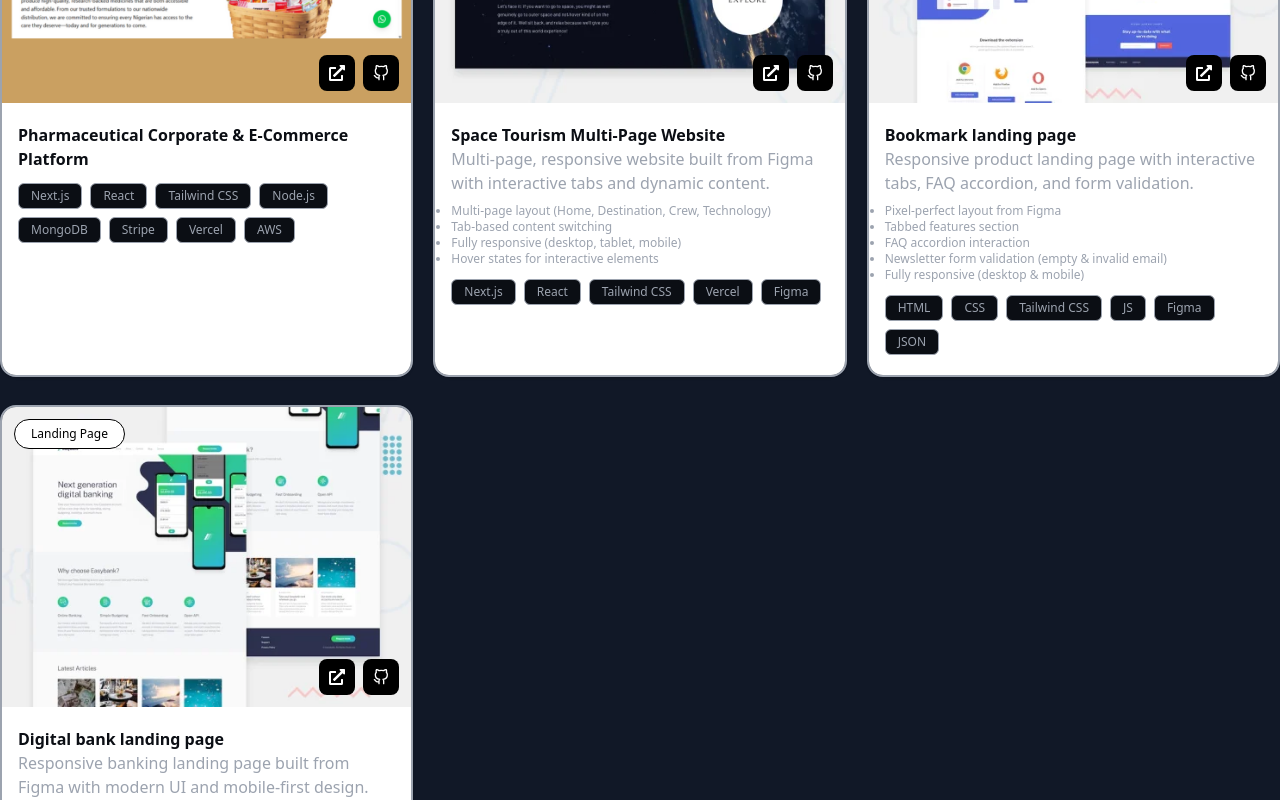
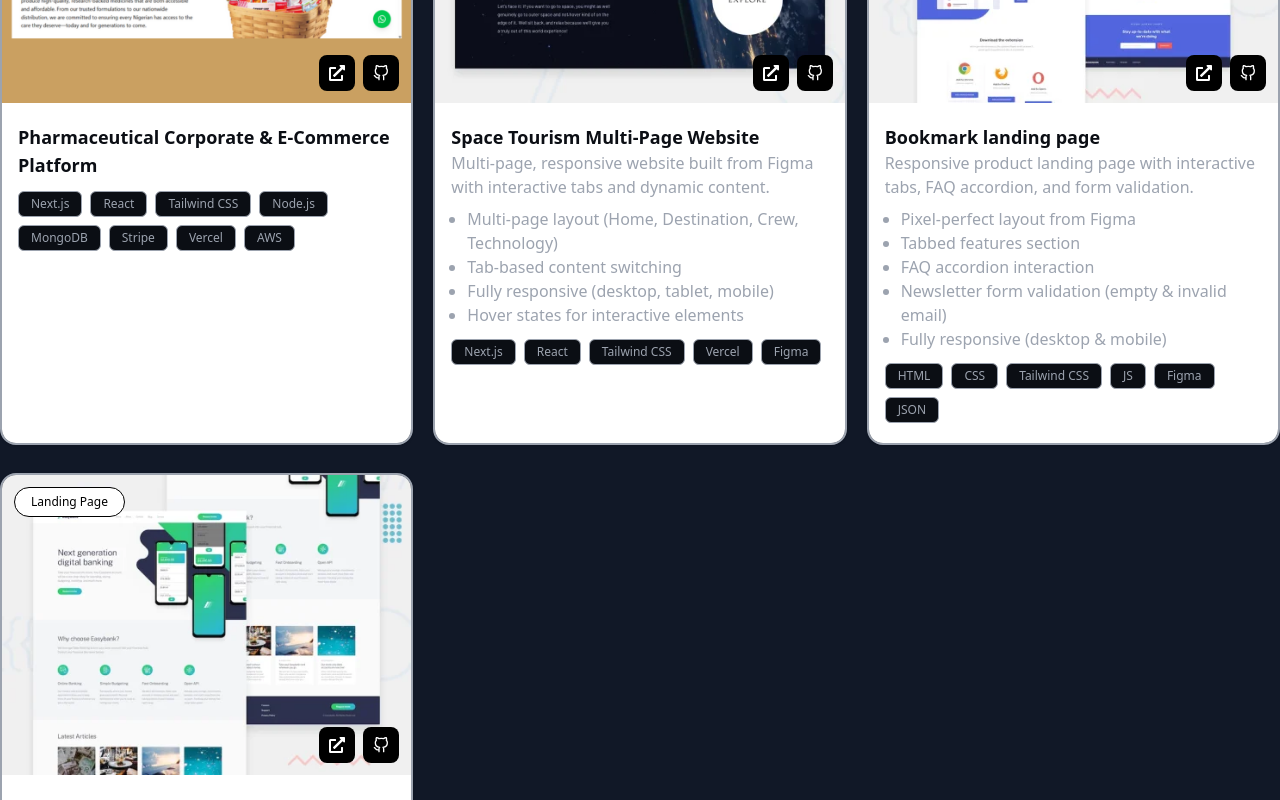
Before and after one commit to franklynxchill/-franklin.dev-portfolio, a Next.js app: page / in a window 1280 px wide. Shown: the part 3520-4320 px from the top of the page. Built offline with nearby package versions, Linux system fonts and the light colour scheme.

Commit message:
updated commit

```diff
--- a/app/components/ContactSection.tsx
+++ b/app/components/ContactSection.tsx
@@ -22,7 +22,7 @@ function ContactSection() {
           <div className=" flex flex-col md:flex-row gap-y-8 gap-x-10 mt-14 items-start">
             <div className=" flex-1">
               <h3 className=" mb-4  font-medium text-xl text-background">Get in Touch</h3>
-              <p className="text-text-muted">
+              <p className="text-text-muted w-80">
                 Whether you have a project in mind, want to discuss potential collaboration, or just want to say hello, I'd love to hear from you.
               </p>
 
--- a/app/components/FeatureSection.tsx
+++ b/app/components/FeatureSection.tsx
@@ -179,12 +179,12 @@ function FeatureSection() {
 
               {/* Content */}
               <div className="px-4 py-5 h-full bg-white">
-                <h3 className="text-base font-semibold text-background">
+                <h3 className="text-lg font-semibold text-background">
                   {project.title}
                 </h3>
 
                 <p className=" text-text-muted">{project.overview}</p>
-                <ul className=" mt-2 list-disc text-text-muted text-xs">
+                <ul className=" mt-2 list-disc text-text-muted  ml-4">
                   {project.highlights.map(highlight => (
                     <li key={highlight}>
                       {highlight}
```
